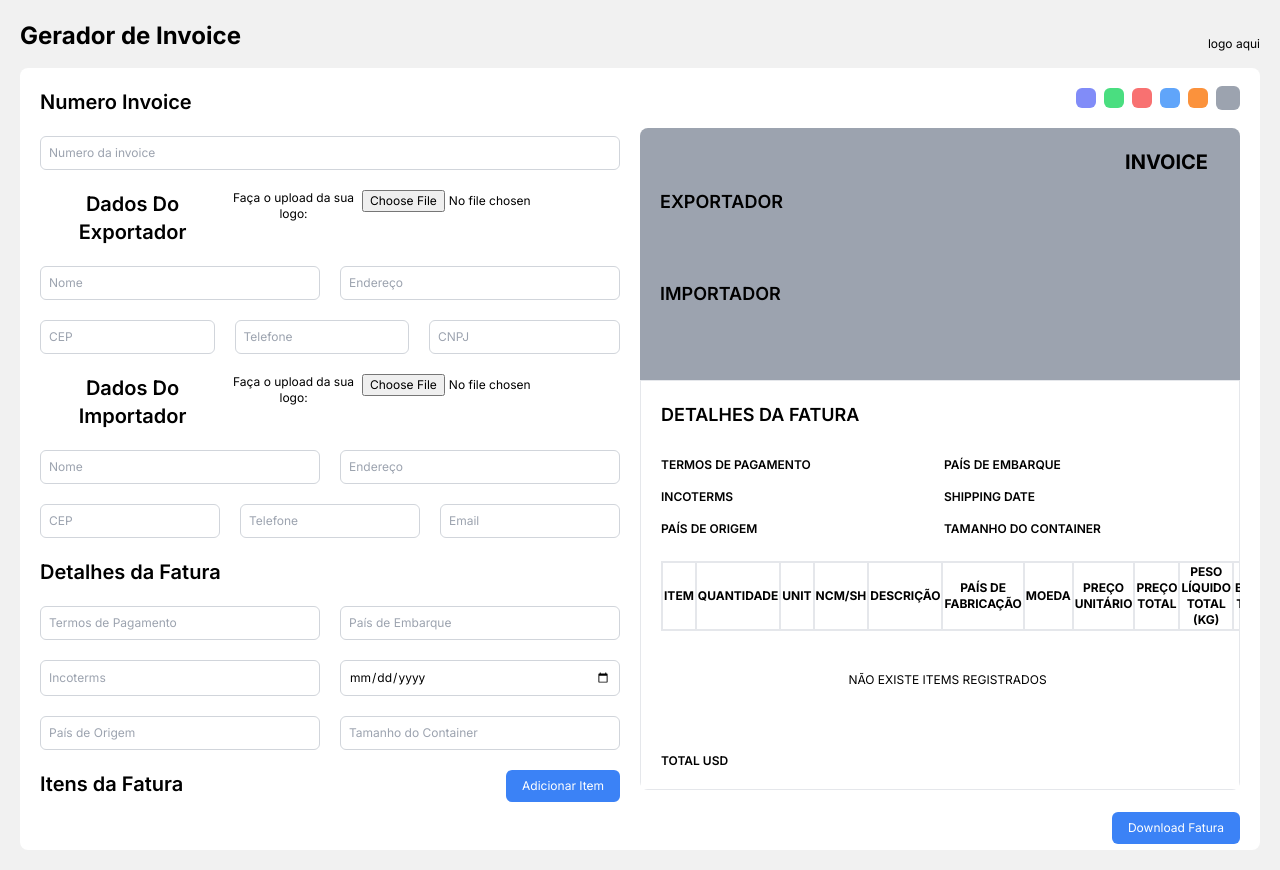
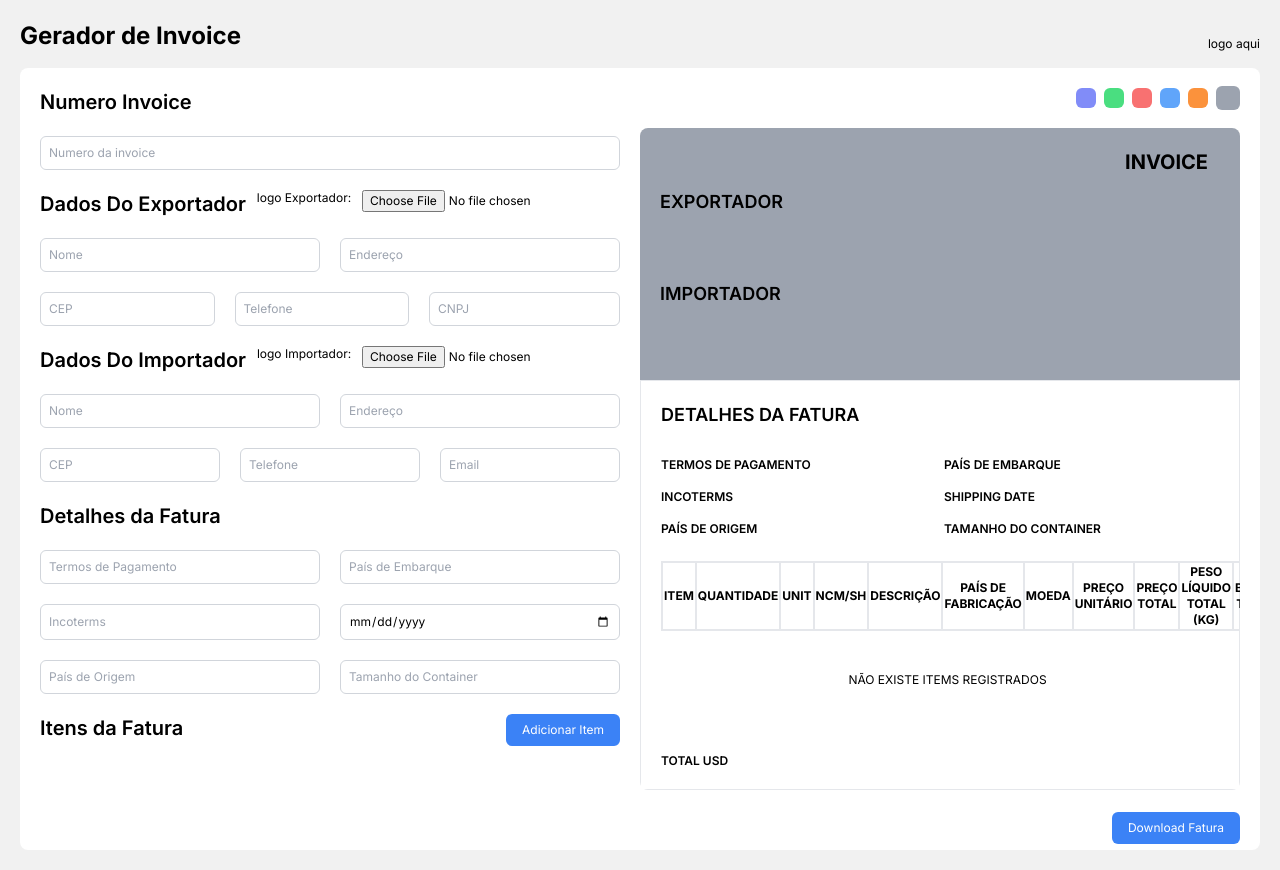
Before and after one commit to RareNinja/createinvoice, a Next.js app: page / in a window 1280 px wide. Built offline with nearby package versions, Linux system fonts and the light colour scheme.

Commit message:
commit develop

```diff
--- a/src/app/page.tsx
+++ b/src/app/page.tsx
@@ -177,7 +177,7 @@ export default function Home() {
 
                     <div className="flex flex-row justify-between text-center">
                         <h2 className="text-xl font-semibold">Dados Do Exportador</h2>
-                        <label htmlFor="logoUpload">Faça o upload da sua logo:</label>
+                        <label htmlFor="logoUpload">logo Exportador:</label>
                         <input
                             type="file"
                             id="logoUpload"
@@ -227,7 +227,7 @@ export default function Home() {
                     </div>
                     <div className="flex flex-row justify-between text-center">
                         <h2 className="text-xl font-semibold">Dados Do Importador</h2>
-                        <label htmlFor="logoUpload">Faça o upload da sua logo:</label>
+                        <label htmlFor="logoUpload">logo Importador:</label>
                         <input
                             type="file"
                             id="logoUpload"
```
